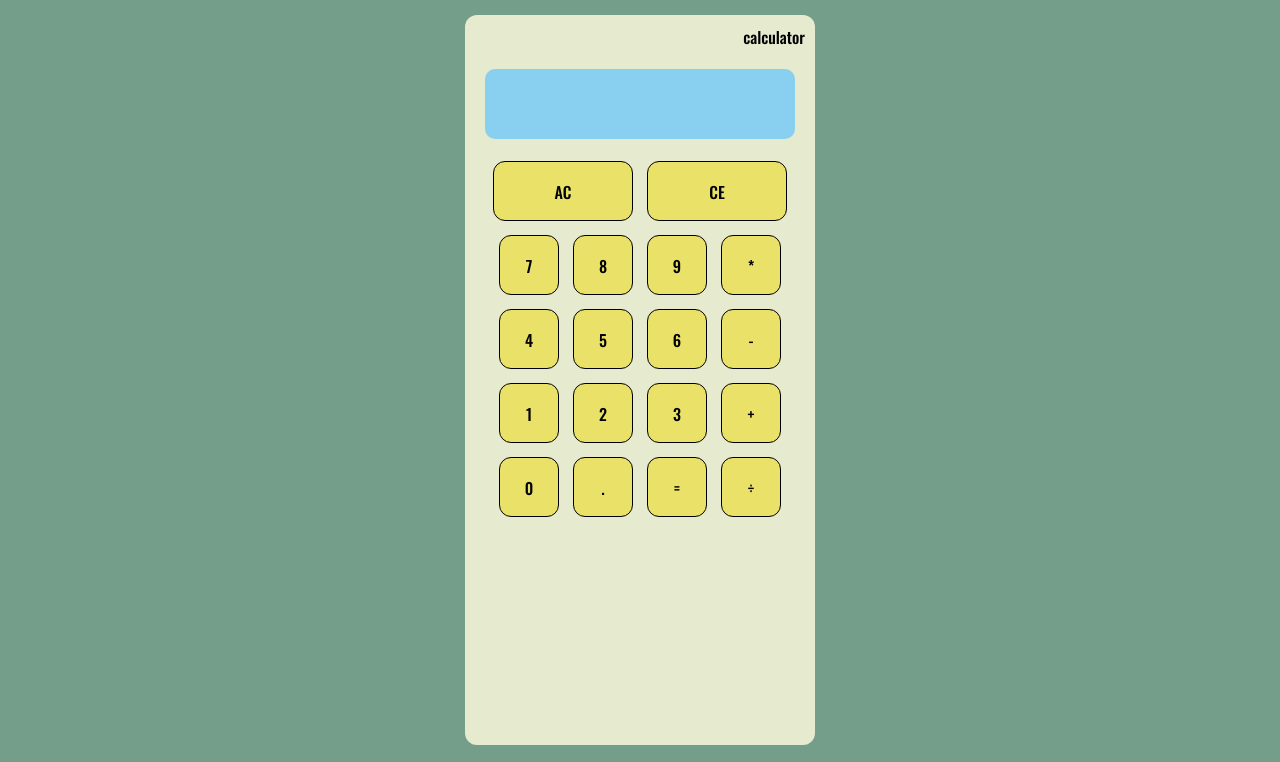
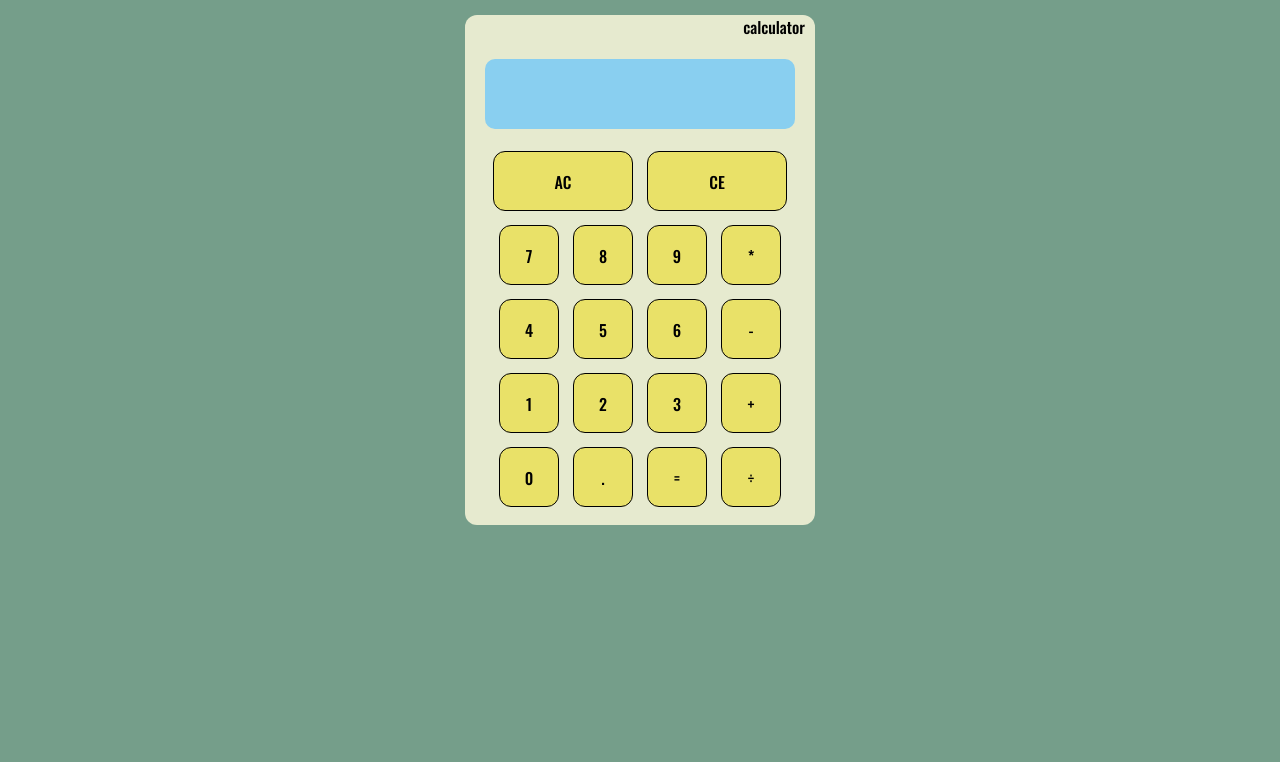
Before and after one commit to dg44k/Calculator, a plain HTML site: page index.html in a window 1280 px wide. Shown: the top 762 px of the page. Drawn offline with nearby package versions, Linux system fonts and the light colour scheme.

Commit message:
fix styles

```diff
--- a/index.html
+++ b/index.html
@@ -13,7 +13,8 @@
     <title>Calculator</title>
 </head>
 <body>
-    <div class="calculator">
+    <main class="main">
+        <div class="calculator">
         <div class="name_calculator">calculator</div>
         <div class="display_calculator"></div>
         <div class="group_btn">
@@ -37,6 +38,8 @@
             <div class="btn" id = "divider" data-operator>&#x00F7;</div>
         </div>
     </div>
+    </main>
+
     <footer>
         <a href="https:/github.com/dg44k/" class="link_footer">
             <span>&#169;Copyright    dg44k</span>
--- a/script.js
+++ b/script.js
@@ -19,8 +19,6 @@ document.getElementById('ac').onclick = function()
     flag = false;
     display.textContent = '';
 }
-
-
 
 
 document.querySelector('.group_btn').onclick = function(e)
--- a/style.css
+++ b/style.css
@@ -1,5 +1,3 @@
-/* colors: #759e8a #e6eacf - corpus #e9e168 - buttons #89cff0 - display*/
-
 *{
     box-sizing: border-box;
     margin: 0;
@@ -16,6 +14,7 @@ body{
     display: flex;
     flex-direction: column;
     justify-content: center;
+    align-content: center;
     align-items: center;
 }
 
@@ -25,8 +24,10 @@ body{
 
 }
 
+.main{
+    flex: 1 0 auto;
+}
 .calculator{
-    flex: 1 0 auto;
     width: 350px;
     height: 510px;
     margin-top: 15px;
```
